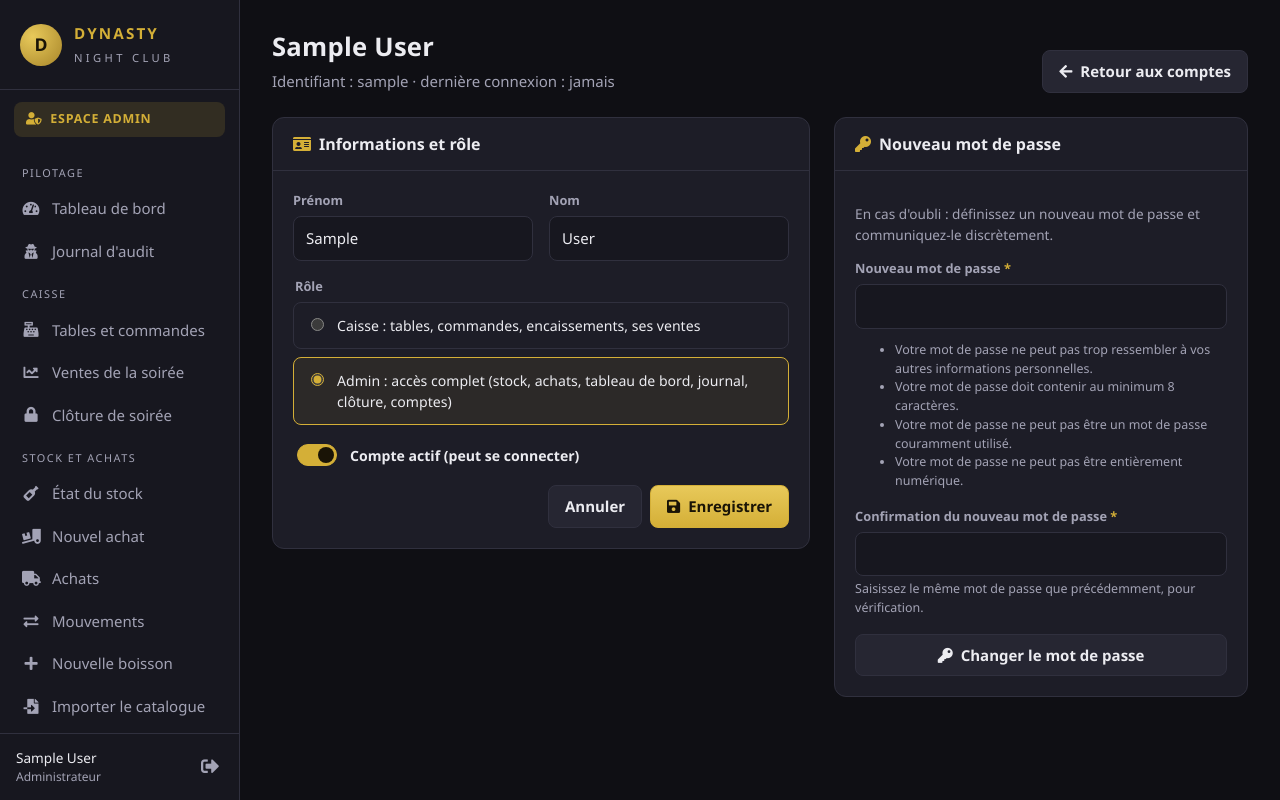
After one commit to augustinyohgb45/dynasty_bar, a Django app: page /compte/personnel/1/ in a window 1280 px wide. The commit adds this page. Run offline with Django 5.2, Linux system fonts and the light colour scheme; the visitor is signed in with stand-in values (Sample User, id 1); data comes from the database, SQL or seed files in the repository.

Commit message:
Sépare l'espace caisse et l'espace admin
- Espace caisse : uniquement les tables, les commandes, l'encaissement, les tickets et
  ses propres ventes de la soirée ; plus d'accès au stock ni aux mouvements.
- Espace admin : pilotage (tableau de bord, journal), caisse, clôture, stock et achats,
  administration ; menu réorganisé et rôle affiché en haut du menu.
- Page « Comptes du personnel » : créer un compte Caisse ou Admin, changer le rôle,
  désactiver un compte, définir un nouveau mot de passe (un admin ne peut pas se
  retirer ses propres droits).
- Page claire « Accès réservé à l'admin » au lieu de l'erreur 403 brute.

Co-Authored-By: Claude Opus 5.5 <noreply@anthropic.com>

```diff
--- a/audit/journal.py
+++ b/audit/journal.py
@@ -30,7 +30,7 @@ LIBELLES = {
     'prix_vente': "Prix de vente", 'seuil_alerte': "Seuil d'alerte", 'actif': "En vente",
     'ordre': "Ordre", 'zone': "Zone", 'active': "Active",
     'username': "Nom d'utilisateur", 'first_name': "Prénom", 'last_name': "Nom", 'email': "E-mail",
-    'is_active': "Compte actif", 'is_superuser': "Gérant", 'is_staff': "Accès à l'administration",
+    'is_active': "Compte actif", 'is_superuser': "Administrateur", 'is_staff': "Accès à l'administration",
 }
 
 
--- a/caisse/services.py
+++ b/caisse/services.py
@@ -32,7 +32,7 @@ def ouvrir_commande(table, utilisateur, client=''):
     jour = timezone.localtime(debut_soiree()).date()
     if Cloture.objects.filter(soiree=jour, statut=Cloture.VALIDEE).exists():
         raise ErreurCaisse(f"La soirée du {jour:%d/%m/%Y} est clôturée : aucune nouvelle commande n'est possible. "
-                           "Le gérant peut la rouvrir si nécessaire.")
+                           "L'admin peut la rouvrir si nécessaire.")
     if table is not None:
         existante = Commande.objects.filter(table=table, statut=Commande.OUVERTE).first()
         if existante is not None:
--- a/caisse/templates/caisse/cloturer.html
+++ b/caisse/templates/caisse/cloturer.html
@@ -92,7 +92,7 @@
                 <label for="note">Remarques (facultatif)</label>
                 <input type="text" name="note" id="note" maxlength="500" value="{{ saisie.note|default:'' }}" placeholder="Ex. : billet de 10 000 suspect, bouteille cassée en réserve…">
             </div>
-            <p class="texte-discret">Après validation, la caisse n'accepte plus de commande pour cette soirée (le gérant peut la rouvrir). Le bilan et les écarts sont enregistrés et inscrits au journal d'audit.</p>
+            <p class="texte-discret">Après validation, la caisse n'accepte plus de commande pour cette soirée (l'admin peut la rouvrir). Le bilan et les écarts sont enregistrés et inscrits au journal d'audit.</p>
             <div class="pied-formulaire">
                 <a href="{% url 'ventes' %}" class="btn">Annuler</a>
                 <button type="submit" class="btn btn-or"{% if problemes %} disabled{% endif %}><i class="fas fa-lock"></i> Clôturer la soirée</button>
--- a/caisse/templates/caisse/commande.html
+++ b/caisse/templates/caisse/commande.html
@@ -78,6 +78,9 @@
             </table>
         </div>
 
+        {% if not user.is_superuser and commande.est_ouverte and lignes %}
+        <div class="panneau-corps texte-discret note-caisse"><i class="fas fa-info-circle"></i> Article en trop ? Seul l'admin peut le retirer.</div>
+        {% endif %}
         <div class="totaux">
             <div class="ligne-total grand"><span>Total</span><span>{{ total|fcfa }}</span></div>
             {% for paiement in paiements %}
--- a/caisse/templates/caisse/tables.html
+++ b/caisse/templates/caisse/tables.html
@@ -15,7 +15,7 @@
 {% if cloture %}
 <div class="messages"><div class="message attention"><i class="fas fa-lock"></i>
     <span>La soirée est clôturée depuis {{ cloture.date|date:"H:i" }} (par {{ cloture.par.username }}) : aucune nouvelle commande n'est possible.
-    {% if user.is_superuser %}<a href="{% url 'cloture_detail' cloture.pk %}">Voir le rapport ou rouvrir la soirée</a>{% else %}Adressez-vous au gérant.{% endif %}</span>
+    {% if user.is_superuser %}<a href="{% url 'cloture_detail' cloture.pk %}">Voir le rapport ou rouvrir la soirée</a>{% else %}Adressez-vous à l'admin.{% endif %}</span>
 </div></div>
 {% endif %}
 
@@ -44,7 +44,7 @@
     </div>
 </section>
 {% empty %}
-<p class="texte-discret">Aucune table configurée. Le gérant peut en ajouter dans « Comptes et réglages ».</p>
+<p class="texte-discret">Aucune table configurée. L'admin peut en ajouter dans « Réglages avancés » > Tables.</p>
 {% endfor %}
 
 <section class="panneau">
--- /dev/null
+++ b/comptes/forms.py
@@ -0,0 +1,65 @@
+from django import forms
+from django.contrib.auth.forms import SetPasswordForm, UserCreationForm
+from django.contrib.auth.models import User
+
+CAISSE = 'caisse'
+ADMIN = 'admin'
+ROLES = [(CAISSE, "Caisse : tables, commandes, encaissements, ses ventes"),
+         (ADMIN, "Admin : accès complet (stock, achats, tableau de bord, journal, clôture, comptes)")]
+
+
+def appliquer_role(utilisateur, role):
+    utilisateur.is_superuser = role == ADMIN
+    utilisateur.is_staff = role == ADMIN
+
+
+class CompteForm(UserCreationForm):
+    role = forms.ChoiceField(label="Rôle", choices=ROLES, initial=CAISSE, widget=forms.RadioSelect)
+
+    class Meta:
+        model = User
+        fields = ['username', 'first_name', 'last_name', 'role']
+        labels = {'username': "Identifiant de connexion", 'first_name': "Prénom", 'last_name': "Nom"}
+        help_texts = {'username': "Ex. : awa, kone.m — lettres, chiffres et . _ - uniquement."}
+
+    def save(self, commit=True):
+        utilisateur = super().save(commit=False)
+        appliquer_role(utilisateur, self.cleaned_data['role'])
+        if commit:
+            utilisateur.save()
+        return utilisateur
+
+
+class ModifierCompteForm(forms.ModelForm):
+    role = forms.ChoiceField(label="Rôle", choices=ROLES, widget=forms.RadioSelect)
+
+    class Meta:
+        model = User
+        fields = ['first_name', 'last_name', 'is_active']
+        labels = {'first_name': "Prénom", 'last_name': "Nom", 'is_active': "Compte actif (peut se connecter)"}
+
+    def __init__(self, *args, demandeur=None, **kwargs):
+        super().__init__(*args, **kwargs)
+        self.demandeur = demandeur
+        self.fields['role'].initial = ADMIN if self.instance.is_superuser else CAISSE
+
+    def clean(self):
+        donnees = super().clean()
+        # Un admin ne peut pas se retirer ses propres droits ni se bloquer lui-même
+        if self.demandeur is not None and self.instance.pk == self.demandeur.pk:
+            if donnees.get('role') != ADMIN:
+                self.add_error('role', "Vous ne pouvez pas retirer vos propres droits d'admin.")
+            if not donnees.get('is_active'):
+                self.add_error('is_active', "Vous ne pouvez pas désactiver votre propre compte.")
+        return donnees
+
+    def save(self, commit=True):
+        utilisateur = super().save(commit=False)
+        appliquer_role(utilisateur, self.cleaned_data['role'])
+        if commit:
+            utilisateur.save()
+        return utilisateur
+
+
+class MotDePasseForm(SetPasswordForm):
+    pass
--- /dev/null
+++ b/comptes/templates/comptes/compte_form.html
@@ -0,0 +1,69 @@
+{% extends 'base.html' %}
+
+{% block title %}{% if creation %}Nouveau compte{% else %}Compte {{ compte.username }}{% endif %}{% endblock %}
+
+{% block content %}
+<div class="entete-page">
+    <div>
+        <h1>{% if creation %}Nouveau compte{% else %}{{ compte.get_full_name|default:compte.username }}{% endif %}</h1>
+        <p class="sous-titre">{% if creation %}Créez le compte d'une caissière, d'un caissier ou d'un autre admin.{% else %}Identifiant : {{ compte.username }} · dernière connexion : {{ compte.last_login|date:"d/m/Y H:i"|default:"jamais" }}{% endif %}</p>
+    </div>
+    <a href="{% url 'personnel' %}" class="btn"><i class="fas fa-arrow-left"></i> Retour aux comptes</a>
+</div>
+
+<div class="grille-2 grille-compte">
+    <section class="panneau">
+        <div class="panneau-entete"><h2><i class="fas fa-id-card"></i>{% if creation %}Identité et rôle{% else %}Informations et rôle{% endif %}</h2></div>
+        <div class="panneau-corps">
+            <form method="post" novalidate>
+                {% csrf_token %}
+                <input type="hidden" name="enregistrer" value="1">
+                {% for erreur in form.non_field_errors %}<div class="erreur-champ">{{ erreur }}</div>{% endfor %}
+                {% if creation %}{% include 'includes/champ.html' with champ=form.username %}{% endif %}
+                <div class="grille-form">
+                    {% include 'includes/champ.html' with champ=form.first_name %}
+                    {% include 'includes/champ.html' with champ=form.last_name %}
+                </div>
+                <fieldset class="choix-role">
+                    <legend>Rôle</legend>
+                    {% for choix in form.role %}
+                    <label class="carte-role">
+                        {{ choix.tag }}
+                        <span>{{ choix.choice_label }}</span>
+                    </label>
+                    {% endfor %}
+                    {% for erreur in form.role.errors %}<div class="erreur-champ">{{ erreur }}</div>{% endfor %}
+                </fieldset>
+                {% if creation %}
+                <div class="grille-form">
+                    {% include 'includes/champ.html' with champ=form.password1 %}
+                    {% include 'includes/champ.html' with champ=form.password2 %}
+                </div>
+                {% else %}
+                {% include 'includes/interrupteur.html' with champ=form.is_active %}
+                {% endif %}
+                <div class="pied-formulaire">
+                    <a href="{% url 'personnel' %}" class="btn">Annuler</a>
+                    <button type="submit" class="btn btn-or"><i class="fas fa-save"></i> {% if creation %}Créer le compte{% else %}Enregistrer{% endif %}</button>
+                </div>
+            </form>
+        </div>
+    </section>
+
+    {% if not creation %}
+    <section class="panneau">
+        <div class="panneau-entete"><h2><i class="fas fa-key"></i>Nouveau mot de passe</h2></div>
+        <div class="panneau-corps">
+            <p class="texte-discret">En cas d'oubli : définissez un nouveau mot de passe et communiquez-le discrètement.</p>
+            <form method="post" novalidate>
+                {% csrf_token %}
+                <input type="hidden" name="mot_de_passe" value="1">
+                {% include 'includes/champ.html' with champ=form_mdp.new_password1 %}
+                {% include 'includes/champ.html' with champ=form_mdp.new_password2 %}
+                <button type="submit" class="btn btn-bloc"><i class="fas fa-key"></i> Changer le mot de passe</button>
+            </form>
+        </div>
+    </section>
+    {% endif %}
+</div>
+{% endblock %}
--- a/comptes/urls.py
+++ b/comptes/urls.py
@@ -1,8 +1,14 @@
 from django.contrib.auth import views as auth_views
 from django.urls import path
+
+from . import views
 
 urlpatterns = [
     path('connexion/', auth_views.LoginView.as_view(template_name='comptes/connexion.html',
                                                     redirect_authenticated_user=True), name='connexion'),
     path('deconnexion/', auth_views.LogoutView.as_view(next_page='connexion'), name='deconnexion'),
+    # Comptes du personnel (admin)
+    path('personnel/', views.personnel, name='personnel'),
+    path('personnel/nouveau/', views.compte_nouveau, name='compte_nouveau'),
+    path('personnel/<int:compte_id>/', views.compte_modifier, name='compte_modifier'),
 ]
--- a/comptes/views.py
+++ b/comptes/views.py
@@ -1,8 +1,48 @@
+from django.contrib import messages
 from django.contrib.auth.decorators import login_required
-from django.shortcuts import redirect
+from django.contrib.auth.models import User
+from django.shortcuts import get_object_or_404, redirect, render
+
+from .decorators import gerant_requis
+from .forms import CompteForm, ModifierCompteForm, MotDePasseForm
 
 
 @login_required
 def accueil(request):
-    """Le gérant arrive sur le tableau de bord, le personnel sur la caisse."""
+    """L'admin arrive sur le tableau de bord, la caisse sur le plan des tables."""
     return redirect('tableau_de_bord' if request.user.is_superuser else 'tables')
+
+
+@gerant_requis
+def personnel(request):
+    comptes = User.objects.order_by('-is_active', '-is_superuser', 'username')
+    return render(request, 'comptes/personnel.html', {'comptes': comptes})
+
+
+@gerant_requis
+def compte_nouveau(request):
+    form = CompteForm(request.POST or None)
+    if request.method == 'POST' and form.is_valid():
+        compte = form.save()
+        role = "admin" if compte.is_superuser else "caisse"
+        messages.success(request, f"Compte « {compte.username} » ({role}) créé. Communiquez-lui son mot de passe "
+                                  "de façon discrète.")
+        return redirect('personnel')
+    return render(request, 'comptes/compte_form.html', {'form': form, 'creation': True})
+
+
+@gerant_requis
+def compte_modifier(request, compte_id):
+    compte = get_object_or_404(User, pk=compte_id)
+    form = ModifierCompteForm(request.POST if 'enregistrer' in request.POST else None,
+                              instance=compte, demandeur=request.user)
+    form_mdp = MotDePasseForm(compte, request.POST if 'mot_de_passe' in request.POST else None)
+    if 'enregistrer' in request.POST and form.is_valid():
+        form.save()
+        messages.success(request, f"Compte « {compte.username} » mis à jour.")
+        return redirect('personnel')
+    if 'mot_de_passe' in request.POST and form_mdp.is_valid():
+        form_mdp.save()
+        messages.success(request, f"Nouveau mot de passe enregistré pour « {compte.username} ».")
+        return redirect('personnel')
+    return render(request, 'comptes/compte_form.html', {'form': form, 'form_mdp': form_mdp, 'compte': compte})
--- a/static/css/dynasty.css
+++ b/static/css/dynasty.css
@@ -1,5 +1,6 @@
 /* Dynasty Night Club — thème sombre et doré */
 :root {
+    color-scheme: dark;
     --fond: #0f0f14;
     --fond-2: #17171f;
     --surface: #1d1d27;
@@ -203,7 +204,7 @@ table.tableau { width: 100%; border-collapse: collapse; font-size: .9rem; }
 .champ label { display: block; font-size: .8rem; font-weight: 600; color: var(--texte-2); margin-bottom: 6px; }
 .champ .requis { color: var(--or); }
 
-input[type=text], input[type=number], input[type=password], input[type=search], input[type=date], select {
+input[type=text], input[type=number], input[type=password], input[type=search], input[type=date], select, textarea {
     width: 100%;
     padding: 10px 12px;
     border-radius: 8px;
@@ -400,3 +401,20 @@ a.filtre.actif { color: #1a1406; }
     .hauteur-limitee { max-height: none; overflow: visible; }
     .icone { display: none !important; }
 }
+
+/* ---------- Rôles : espace caisse / espace admin ---------- */
+.espace { margin: 12px 14px 0; padding: 8px 12px; border-radius: 8px; font-size: .78rem; font-weight: 700; letter-spacing: .06em; text-transform: uppercase; display: flex; align-items: center; gap: 8px; }
+.espace-admin { background: rgba(212, 175, 55, .14); color: var(--or); }
+.espace-caisse { background: rgba(62, 207, 142, .12); color: var(--vert); }
+.badge-role-admin { background: rgba(212, 175, 55, .14); color: var(--or); }
+.badge-role-caisse { background: rgba(62, 207, 142, .12); color: var(--vert); }
+.note-caisse { border-top: 1px solid var(--bordure); padding-top: 12px; padding-bottom: 12px; font-size: .8rem; }
+.choix-role { border: none; padding: 0; margin: 0 0 16px; display: grid; gap: 8px; }
+.choix-role legend { font-size: .8rem; font-weight: 600; color: var(--texte-2); margin-bottom: 6px; }
+.carte-role { display: flex; gap: 10px; align-items: flex-start; padding: 12px; border: 1px solid var(--bordure); border-radius: 8px; cursor: pointer; font-size: .88rem; }
+.carte-role:has(input:checked) { border-color: var(--or); background: rgba(212, 175, 55, .08); }
+.carte-role input { margin-top: 3px; accent-color: var(--or); }
+.grille-compte { grid-template-columns: minmax(300px, 1.3fr) minmax(260px, 1fr); }
+.page-refus { margin: 40px auto; text-align: center; }
+.page-refus .icone { width: 64px; height: 64px; border-radius: 50%; display: grid; place-items: center; margin: 8px auto 16px; }
+.page-refus .btn { margin-top: 20px; }
--- a/stock/views.py
+++ b/stock/views.py
@@ -2,7 +2,6 @@ import os
 import tempfile
 
 from django.contrib import messages
-from django.contrib.auth.decorators import login_required
 from django.db import transaction
 from django.shortcuts import get_object_or_404, redirect, render
 
@@ -17,7 +16,7 @@ from .models import Categorie, MouvementStock, Produit
 LIBELLES_ETAT = {'ok': "OK", 'alerte': "Alerte", 'rupture': "Rupture"}
 
 
-@login_required
+@gerant_requis
 def stock(request):
     produits = list(Produit.objects.filter(actif=True).avec_stock().select_related('categorie'))
     categorie_choisie = request.GET.get('categorie', '')
@@ -49,7 +48,7 @@ def stock(request):
     return render(request, 'stock/stock.html', context)
 
 
-@login_required
+@gerant_requis
 def mouvements(request):
     if request.method == 'POST':
         form = MouvementForm(request.POST, utilisateur=request.user)
--- a/templates/base.html
+++ b/templates/base.html
@@ -17,40 +17,49 @@
 
 <div class="layout">
     <nav class="barre-laterale">
-        <a class="marque" href="{% url 'tables' %}">
+        <a class="marque" href="{% url 'accueil' %}">
             <span class="logo">D</span>
             <span>
                 <span class="nom">DYNASTY</span><br>
                 <span class="sous-nom">Night Club</span>
             </span>
         </a>
+        <div class="espace {% if user.is_superuser %}espace-admin{% else %}espace-caisse{% endif %}">
+            <i class="fas {% if user.is_superuser %}fa-user-shield{% else %}fa-cash-register{% endif %}"></i>
+            {% if user.is_superuser %}Espace admin{% else %}Espace caisse{% endif %}
+        </div>
 
         <ul class="menu">
+            {% if user.is_superuser %}
+            <li class="titre">Pilotage</li>
+            <li><a href="{% url 'tableau_de_bord' %}" class="{% if page == 'tableau_de_bord' %}actif{% endif %}"><i class="fas fa-tachometer-alt"></i> Tableau de bord</a></li>
+            <li><a href="{% url 'journal' %}" class="{% if page == 'journal' %}actif{% endif %}"><i class="fas fa-user-secret"></i> Journal d'audit</a></li>
+            {% endif %}
+
             <li class="titre">Caisse</li>
             <li><a href="{% url 'tables' %}" class="{% if page == 'tables' or page == 'commande' %}actif{% endif %}"><i class="fas fa-cash-register"></i> Tables et commandes</a></li>
-            <li><a href="{% url 'ventes' %}" class="{% if page == 'ventes' %}actif{% endif %}"><i class="fas fa-chart-line"></i> Ventes de la soirée</a></li>
+            <li><a href="{% url 'ventes' %}" class="{% if page == 'ventes' %}actif{% endif %}"><i class="fas fa-chart-line"></i> {% if user.is_superuser %}Ventes de la soirée{% else %}Mes ventes de la soirée{% endif %}</a></li>
             {% if user.is_superuser %}
             <li><a href="{% url 'cloturer' %}" class="{% if page == 'cloturer' or page == 'clotures' or page == 'cloture_detail' %}actif{% endif %}"><i class="fas fa-lock"></i> Clôture de soirée</a></li>
-            {% endif %}
-            <li class="titre">Stock</li>
-            <li><a href="{% url 'stock' %}" class="{% if page == 'stock' or page == 'produit_nouveau' or page == 'produit_modifier' %}actif{% endif %}"><i class="fas fa-wine-bottle"></i> État du stock</a></li>
-            <li><a href="{% url 'mouvements' %}" class="{% if page == 'mouvements' %}actif{% endif %}"><i class="fas fa-exchange-alt"></i> Mouvements</a></li>
-            {% if user.is_superuser %}
-            <li class="titre">Gérance</li>
-            <li><a href="{% url 'tableau_de_bord' %}" class="{% if page == 'tableau_de_bord' %}actif{% endif %}"><i class="fas fa-tachometer-alt"></i> Tableau de bord</a></li>
+
+            <li class="titre">Stock et achats</li>
+            <li><a href="{% url 'stock' %}" class="{% if page == 'stock' or page == 'produit_modifier' %}actif{% endif %}"><i class="fas fa-wine-bottle"></i> État du stock</a></li>
             <li><a href="{% url 'achat_nouveau' %}" class="{% if page == 'achat_nouveau' %}actif{% endif %}"><i class="fas fa-truck-loading"></i> Nouvel achat</a></li>
             <li><a href="{% url 'achats' %}" class="{% if page == 'achats' or page == 'achat_detail' %}actif{% endif %}"><i class="fas fa-truck"></i> Achats</a></li>
-            <li><a href="{% url 'journal' %}" class="{% if page == 'journal' %}actif{% endif %}"><i class="fas fa-user-secret"></i> Journal d'audit</a></li>
-            <li><a href="{% url 'produit_nouveau' %}" class="{% if page == 'produit_nouveau' %}actif{% endif %}"><i class="fas fa-plus"></i> Nouveau produit</a></li>
+            <li><a href="{% url 'mouvements' %}" class="{% if page == 'mouvements' %}actif{% endif %}"><i class="fas fa-exchange-alt"></i> Mouvements</a></li>
+            <li><a href="{% url 'produit_nouveau' %}" class="{% if page == 'produit_nouveau' %}actif{% endif %}"><i class="fas fa-plus"></i> Nouvelle boisson</a></li>
             <li><a href="{% url 'importer' %}" class="{% if page == 'importer' %}actif{% endif %}"><i class="fas fa-file-import"></i> Importer le catalogue</a></li>
-            <li><a href="{% url 'admin:index' %}"><i class="fas fa-users-cog"></i> Comptes et réglages</a></li>
+
+            <li class="titre">Administration</li>
+            <li><a href="{% url 'personnel' %}" class="{% if page == 'personnel' or page == 'compte_nouveau' or page == 'compte_modifier' %}actif{% endif %}"><i class="fas fa-users"></i> Comptes du personnel</a></li>
+            <li><a href="{% url 'admin:index' %}"><i class="fas fa-cogs"></i> Réglages avancés</a></li>
             {% endif %}
         </ul>
 
         <div class="utilisateur">
             <div>
                 <div class="fort">{{ user.get_full_name|default:user.username }}</div>
-                <div class="role">{% if user.is_superuser %}Gérant{% else %}Personnel{% endif %}</div>
+                <div class="role">{% if user.is_superuser %}Administrateur{% else %}Caisse{% endif %}</div>
             </div>
             <form method="post" action="{% url 'deconnexion' %}">
                 {% csrf_token %}
```
Also changed, not shown: comptes/templates/comptes/personnel.html (added, +33 -0 lines), comptes/tests.py (+76 -0 lines), stock/tests.py (+8 -6 lines), templates/403.html (added, +14 -0 lines), README.md.
